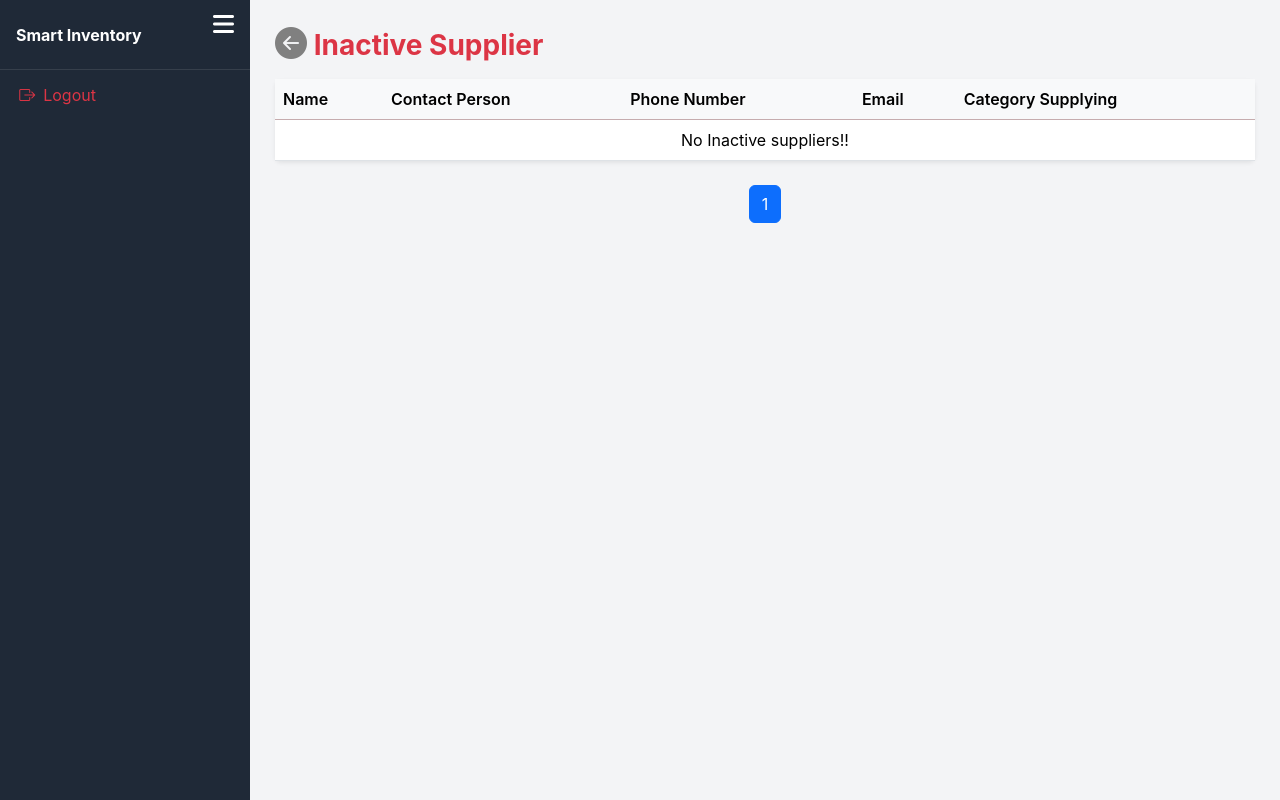
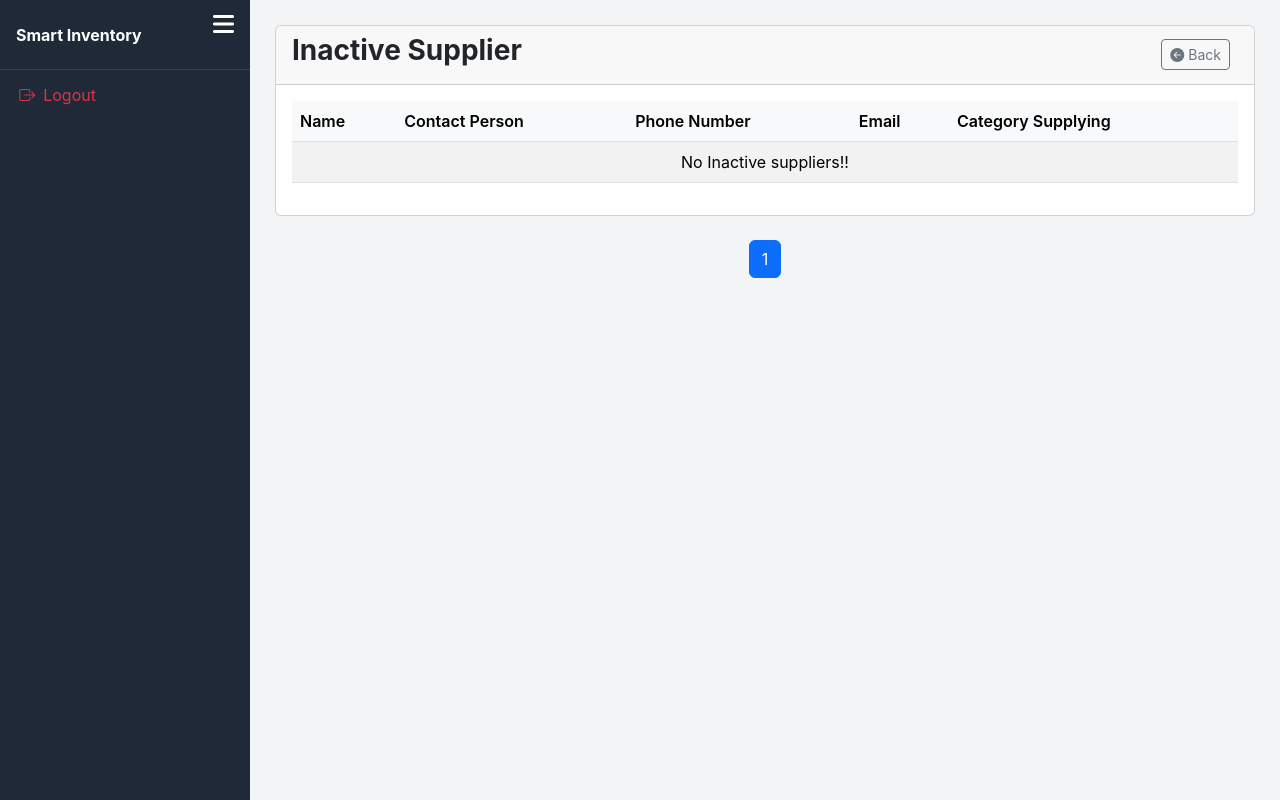
Before and after one commit to MahiKalavadia/inventory-management-system, a Django app: page /suppliers/suppliers/inactive in a window 1280 px wide. Run offline with Django 5.2, Linux system fonts and the light colour scheme; data that the repository does not hold is empty.

Commit message:
Changed the table structure

```diff
--- a/templates/inventory/inactive_supplier.html
+++ b/templates/inventory/inactive_supplier.html
@@ -12,11 +12,18 @@
     }
 
 </style>
-<h3 class="mb-3 text-danger"><b><a href="{% url 'supplier_dashboard' %}" style="color: grey; font-size: 2rem;">
-        <i class="bi bi-arrow-left-circle-fill"></i></a>  Inactive Supplier</b></h3>
-
-<table class="table table-hover align-middle bg-white shadow-sm rounded">
-    <thead class="table-danger">
+<div class="card mb-4">
+   <div class="card-header d-flex justify-content-between align-items-center">
+           <h3><b>Inactive Supplier</b></h3>
+           <div>
+              <a href="{% url 'supplier_dashboard' %}" class="btn btn-outline-secondary btn-sm me-2">
+                 <i class="bi bi-arrow-left-circle-fill"></i> Back
+              </a>
+          </div>
+        </div>
+        <div class="card-body">
+        <table class="table table-striped">
+            <thead>
                  <tr>
                      <th>Name</th>
                      <th>Contact Person</th>
@@ -25,7 +32,6 @@
                      <th>Category Supplying</th>
                  </tr>
             </thead>
-
              <tbody>
         {% for product in page_obj %}
         <tr class="table-danger">
@@ -42,6 +48,9 @@
         {% endfor %}
     </tbody>
         </table>
+    </div>
+</div>
+
 <!--Pagination-->
 <nav class="mt-4">
 <ul class="pagination justify-content-center">
```
Lines whose indentation alone changed are shown as unchanged.
